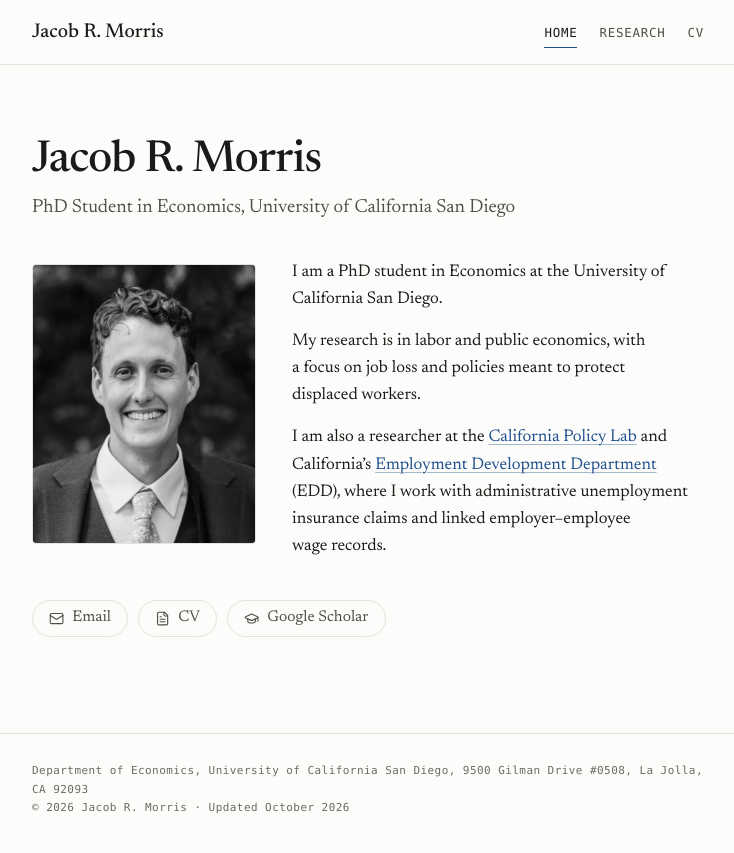
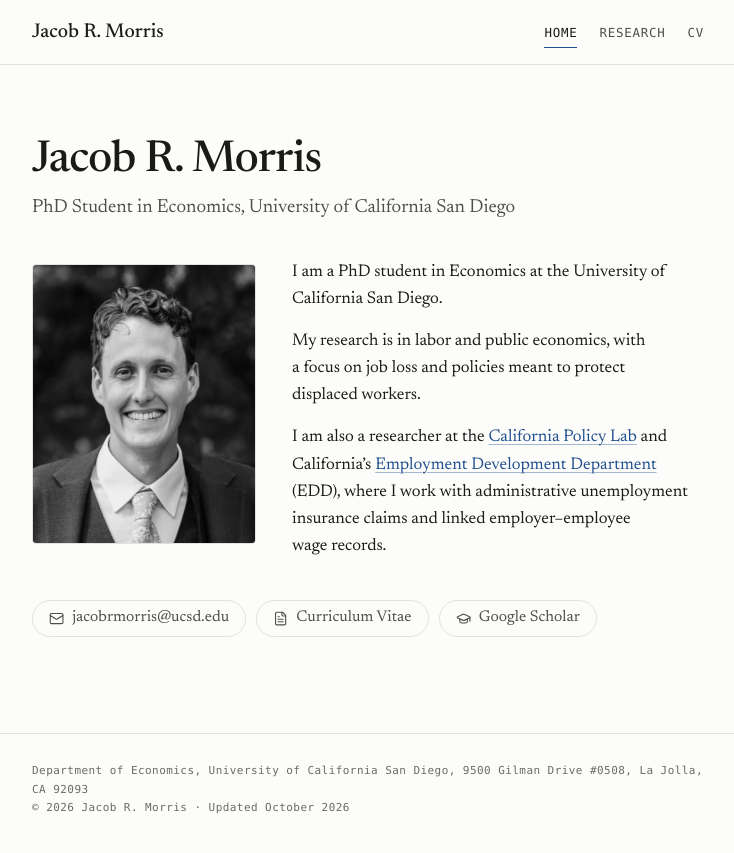
Before and after one commit to jacobrmorris/jacobrmorris.github.io, a Jekyll site: the page built from index.html, in a window 1280 px wide. Shown: the top 853 px of the page, without its empty margins (272-1006 px from the left). Built offline with Jekyll 4.4.1, drawn with Linux system fonts in a browser that asks for light colours.

Commit message:
Show the email address and "Curriculum Vitae" on the home-page buttons
Co-Authored-By: Claude Opus 5.5 (1M context) <noreply@anthropic.com>

```diff
--- a/_includes/email.html
+++ b/_includes/email.html
@@ -2,9 +2,13 @@
   Email link assembled by assets/js/site.js, so the full address never appears
   in the page source. Without JavaScript it reads "user [at] domain [dot] edu".
     label  — link content (may include HTML); default is the address itself
+    icon   — optional icon name (see icon.html) shown before the address
     class  — optional CSS class
 {%- endcomment -%}
 {%- assign email = site.data.profile.email -%}
 <a{% if include.class %} class="{{ include.class }}"{% endif %} href="{{ '/#contact' | relative_url }}" data-email-user="{{ email.user }}" data-email-domain="{{ email.domain }}"{% unless include.label %} data-email-show{% endunless %}>
-  {%- if include.label -%}{{ include.label }}{%- else -%}{{ email.user }} [at] {{ email.domain | replace: '.', ' [dot] ' }}{%- endif -%}
+  {%- if include.label -%}{{ include.label }}{%- else -%}
+    {%- if include.icon %}{% include icon.html name=include.icon %}{% endif -%}
+    <span data-email-text>{{ email.user }} [at] {{ email.domain | replace: '.', ' [dot] ' }}</span>
+  {%- endif -%}
 </a>
--- a/assets/js/site.js
+++ b/assets/js/site.js
@@ -3,7 +3,9 @@
 for (const link of document.querySelectorAll('a[data-email-user]')) {
   const address = `${link.dataset.emailUser}@${link.dataset.emailDomain}`;
   link.href = `mailto:${address}`;
-  if (link.hasAttribute('data-email-show')) link.textContent = address;
+  if (link.hasAttribute('data-email-show')) {
+    (link.querySelector('[data-email-text]') || link).textContent = address;
+  }
   else link.title = address; // links labelled e.g. "Email" show the address on hover
 }
 
--- a/index.html
+++ b/index.html
@@ -43,9 +43,8 @@
   {%- endif %}
 
   <ul class="chips">
-    {%- capture email_label %}{% include icon.html name="mail" %}Email{% endcapture %}
-    <li>{% include email.html class="chip" label=email_label %}</li>
-    <li><a class="chip" href="{{ profile.cv | relative_url }}">{% include icon.html name="file-text" %}CV<span class="visually-hidden"> (PDF)</span></a></li>
+    <li>{% include email.html class="chip" icon="mail" %}</li>
+    <li><a class="chip" href="{{ profile.cv | relative_url }}">{% include icon.html name="file-text" %}Curriculum Vitae<span class="visually-hidden"> (PDF)</span></a></li>
     {%- for link in profile.links %}
       {%- if link[1] and link[1] != "" %}
         {%- case link[0] -%}
```
